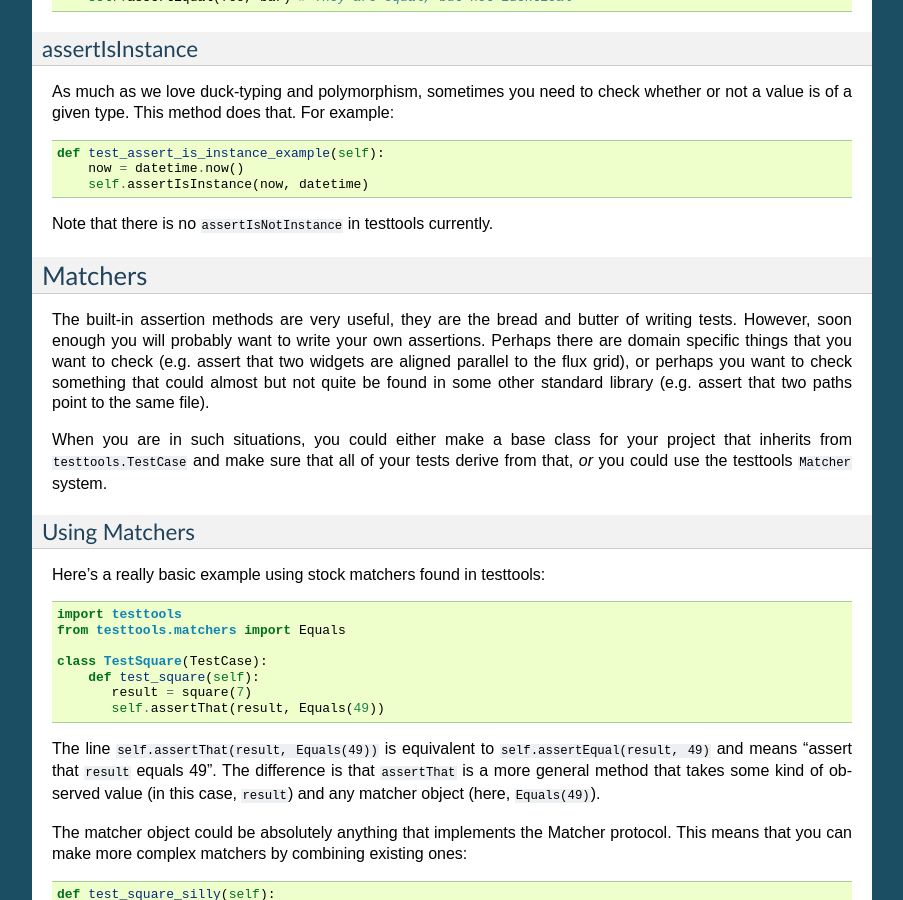
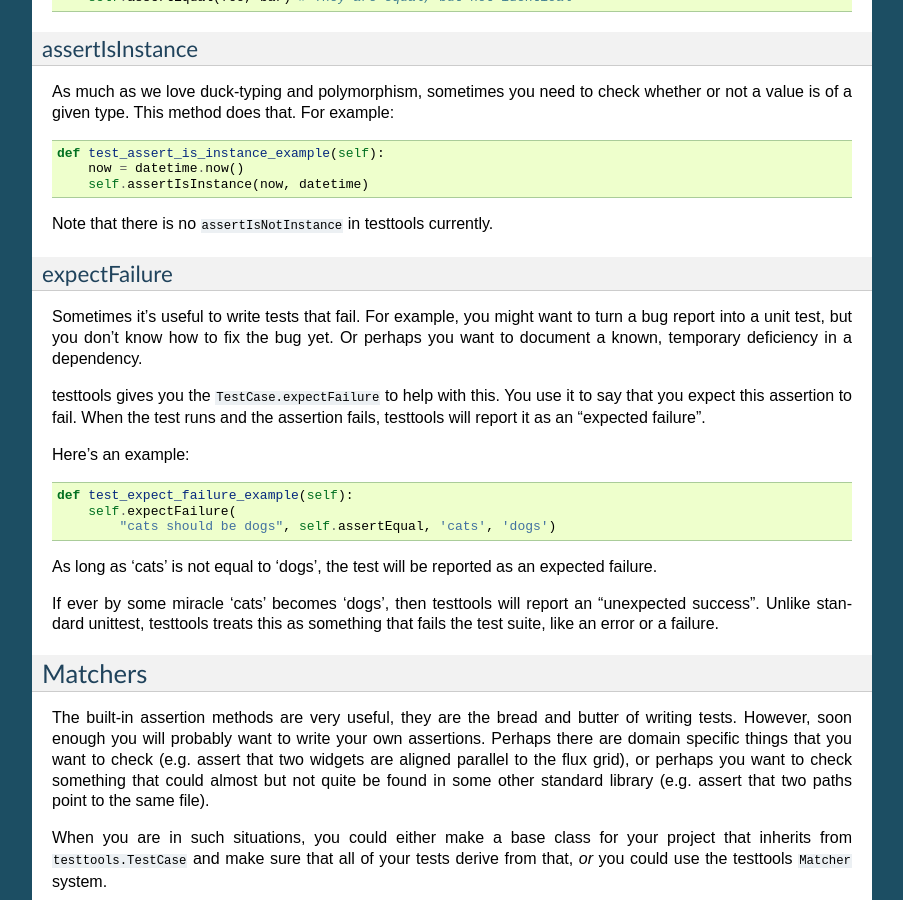
Before and after one commit to testing-cabal/testtools, a Sphinx documentation site: the page built from doc/for-test-authors.rst, in a window 1280 px wide and 900 px high, scrolled down 2393 px. Shown: the whole window, without its empty margins (198-1101 px from the left). Built offline with Sphinx 7.4.7, drawn with Linux system fonts in a browser that asks for light colours.

Commit message:
Actually document 'expectFailure', incorporating notes on testtools's deviance.

```diff
--- a/doc/for-test-authors.rst
+++ b/doc/for-test-authors.rst
@@ -161,6 +161,32 @@
       self.assertIsInstance(now, datetime)
 
 Note that there is no ``assertIsNotInstance`` in testtools currently.
+
+
+expectFailure
+-------------
+
+Sometimes it's useful to write tests that fail.  For example, you might want
+to turn a bug report into a unit test, but you don't know how to fix the bug
+yet.  Or perhaps you want to document a known, temporary deficiency in a
+dependency.
+
+testtools gives you the ``TestCase.expectFailure`` to help with this.  You use
+it to say that you expect this assertion to fail.  When the test runs and the
+assertion fails, testtools will report it as an "expected failure".
+
+Here's an example::
+
+  def test_expect_failure_example(self):
+      self.expectFailure(
+          "cats should be dogs", self.assertEqual, 'cats', 'dogs')
+
+As long as 'cats' is not equal to 'dogs', the test will be reported as an
+expected failure.
+
+If ever by some miracle 'cats' becomes 'dogs', then testtools will report an
+"unexpected success".  Unlike standard unittest, testtools treats this as
+something that fails the test suite, like an error or a failure.
 
 
 Matchers
```
